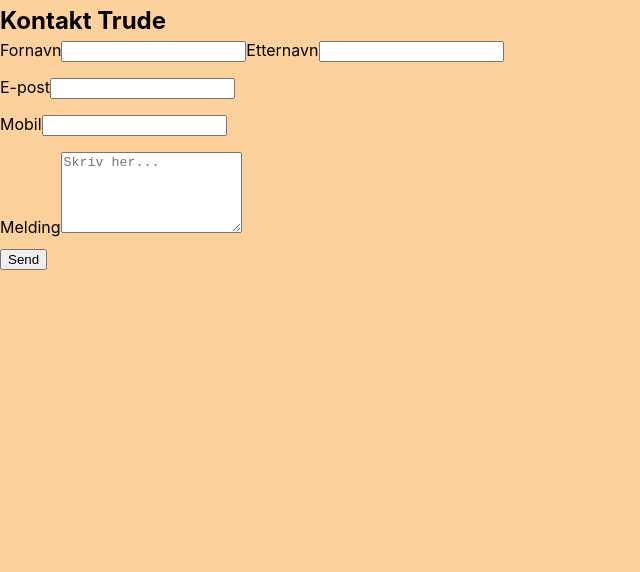
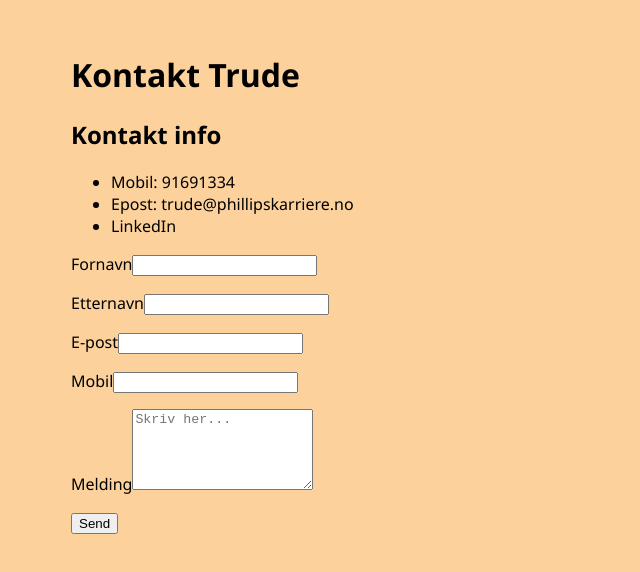
Before and after one commit to ramkodehode/prosjekt-phillips, a React (Create React App) app: page / in a window 1280 px wide. Shown: the top 572 px of the page, without its empty margins (0-640 px from the left). Built offline with nearby package versions, Linux system fonts and the light colour scheme; the HTML template or start-up script is replaced by a standard one.

Commit message:
Added style component

```diff
--- a/src/components/contact/ContactForm.js
+++ b/src/components/contact/ContactForm.js
@@ -8,20 +8,32 @@ const GlobalStyle = createGlobalStyle`
 * {
   box-sizing: border-box;
 }
-
 body {
 
   background-color: #FCD19B;
-  line-height: 1.5px;
+  font-family: 'Segoe UI', Tahoma, Geneva, Verdana, sans-serif;
+  padding: 1em;
 }
-
 `;
 
+const ContactInfo = styled.div``;
+const Ul = styled.ul``;
+const Li = styled.li``;
+const Contact = styled.div``;
+
 const Heading = styled.h1``;
+const HeadingTwo = styled.h2``;
 
 const Paragraph = styled.p``;
 
-const Container = styled.section``;
+const Container = styled.div`
+  max-width: 1170px;
+  margin-left: auto;
+  margin-right: auto;
+  padding: 1em;
+`;
+
+const Wrapper = styled.div``;
 
 const Form = styled.form``;
 
@@ -58,14 +70,27 @@ function ContactForm() {
   };
 
   return (
-    <>
     <Container>
       <GlobalStyle />
+
+      <Wrapper>
         <Heading>Kontakt Trude</Heading>
+
+        <ContactInfo>
+          <HeadingTwo>Kontakt info</HeadingTwo>
+          <Ul>
+            <Li>Mobil: 91691334</Li>
+            <Li>Epost: trude@phillipskarriere.no</Li>
+            <Li>LinkedIn</Li>
+          </Ul>
+        </ContactInfo>
+        <Contact>
           <Form ref={form} onSubmit={sendEmail}>
             <Paragraph>
               <Label>Fornavn</Label>
               <InputName type="text" name="first_name" required />
+            </Paragraph>
+            <Paragraph>
               <Label>Etternavn</Label>
               <InputName type="text" name="last_name" required />
             </Paragraph>
@@ -95,8 +120,9 @@ function ContactForm() {
 
             {status ? <Message>Meldingen din har blitt sendt!</Message> : ''}
           </Form>
+        </Contact>
+      </Wrapper>
     </Container>
-    </>
   );
 }
 
```
Lines whose indentation alone changed are shown as unchanged.
